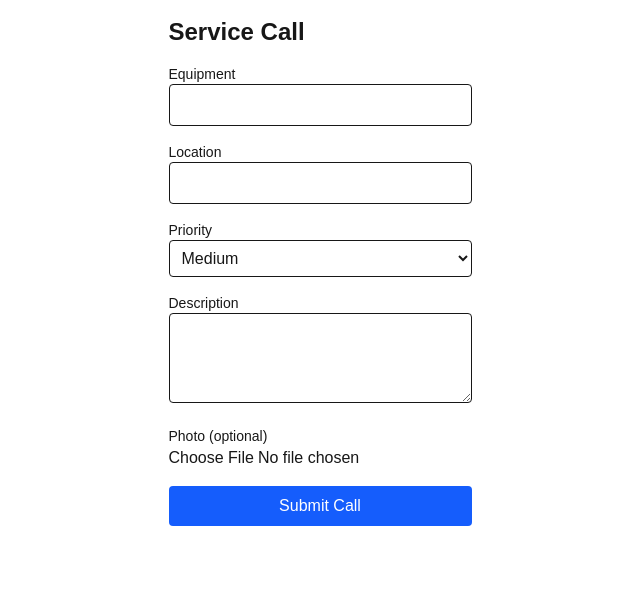
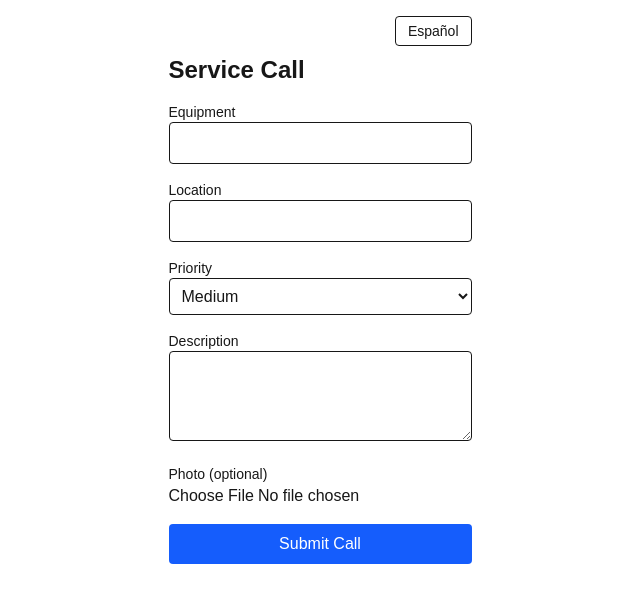
Before and after one commit to erieboatr/qrcall-app, a Next.js app: page /call in a window 1280 px wide. Shown: the top 602 px of the page, without its empty margins (320-960 px from the left). Built offline with nearby package versions, Linux system fonts and the light colour scheme; no server answers.

Commit message:
Add English/Spanish toggle to form

```diff
--- a/app/call/page.tsx
+++ b/app/call/page.tsx
@@ -4,8 +4,44 @@ import { Suspense, useState, useEffect } from 'react'
 import { useSearchParams } from 'next/navigation'
 import { supabase } from '@/lib/supabase'
 
+const translations = {
+  en: {
+    title: 'Service Call',
+    equipment: 'Equipment',
+    location: 'Location',
+    priority: 'Priority',
+    description: 'Description',
+    photo: 'Photo (optional)',
+    submit: 'Submit Call',
+    submitting: 'Submitting...',
+    successTitle: 'Call Submitted',
+    successMsg: 'A technician has been notified.',
+    critical: 'Critical',
+    high: 'High',
+    medium: 'Medium',
+    low: 'Low',
+  },
+  es: {
+    title: 'Llamada de Servicio',
+    equipment: 'Equipo',
+    location: 'Ubicación',
+    priority: 'Prioridad',
+    description: 'Descripción',
+    photo: 'Foto (opcional)',
+    submit: 'Enviar Llamada',
+    submitting: 'Enviando...',
+    successTitle: 'Llamada Enviada',
+    successMsg: 'Se ha notificado a un técnico.',
+    critical: 'Crítico',
+    high: 'Alto',
+    medium: 'Medio',
+    low: 'Bajo',
+  },
+}
+
 function CallForm() {
   const searchParams = useSearchParams()
+  const [lang, setLang] = useState<'en' | 'es'>('en')
   const [equip, setEquip] = useState('')
   const [loc, setLoc] = useState('')
   const [priority, setPriority] = useState('Medium')
@@ -13,6 +49,8 @@ function CallForm() {
   const [photo, setPhoto] = useState<File | null>(null)
   const [loading, setLoading] = useState(false)
   const [submitted, setSubmitted] = useState(false)
+
+  const t = translations[lang]
 
   useEffect(() => {
     setEquip(searchParams.get('equip') || '')
@@ -26,7 +64,7 @@ function CallForm() {
     let photoUrl = null
     if (photo) {
       const fileName = `${Date.now()}-${photo.name}`
-      const { data, error } = await supabase.storage
+      const { error } = await supabase.storage
         .from('call-photos')
         .upload(fileName, photo)
       if (!error) {
@@ -44,6 +82,7 @@ function CallForm() {
       description,
       photo_url: photoUrl,
       status: 'Open',
+      language: lang,
     })
 
     setLoading(false)
@@ -54,18 +93,28 @@ function CallForm() {
   if (submitted) {
     return (
       <div className="p-6 text-center">
-        <h1 className="text-2xl font-bold text-green-600">Call Submitted</h1>
-        <p className="mt-2">A technician has been notified.</p>
+        <h1 className="text-2xl font-bold text-green-600">{t.successTitle}</h1>
+        <p className="mt-2">{t.successMsg}</p>
       </div>
     )
   }
 
   return (
     <div className="max-w-md mx-auto p-4">
-      <h1 className="text-2xl font-bold mb-4">Service Call</h1>
+      <div className="flex justify-end mb-2">
+        <button
+          type="button"
+          onClick={() => setLang(lang === 'en' ? 'es' : 'en')}
+          className="text-sm px-3 py-1 border rounded"
+        >
+          {lang === 'en' ? 'Español' : 'English'}
+        </button>
+      </div>
+
+      <h1 className="text-2xl font-bold mb-4">{t.title}</h1>
       <form onSubmit={handleSubmit} className="space-y-4">
         <div>
-          <label className="block text-sm font-medium">Equipment</label>
+          <label className="block text-sm font-medium">{t.equipment}</label>
           <input
             className="w-full border rounded p-2"
             value={equip}
@@ -74,7 +123,7 @@ function CallForm() {
           />
         </div>
         <div>
-          <label className="block text-sm font-medium">Location</label>
+          <label className="block text-sm font-medium">{t.location}</label>
           <input
             className="w-full border rounded p-2"
             value={loc}
@@ -82,20 +131,20 @@ function CallForm() {
           />
         </div>
         <div>
-          <label className="block text-sm font-medium">Priority</label>
+          <label className="block text-sm font-medium">{t.priority}</label>
           <select
             className="w-full border rounded p-2"
             value={priority}
             onChange={(e) => setPriority(e.target.value)}
           >
-            <option>Critical</option>
-            <option>High</option>
-            <option>Medium</option>
-            <option>Low</option>
+            <option value="Critical">{t.critical}</option>
+            <option value="High">{t.high}</option>
+            <option value="Medium">{t.medium}</option>
+            <option value="Low">{t.low}</option>
           </select>
         </div>
         <div>
-          <label className="block text-sm font-medium">Description</label>
+          <label className="block text-sm font-medium">{t.description}</label>
           <textarea
             className="w-full border rounded p-2"
             value={description}
@@ -104,7 +153,7 @@ function CallForm() {
           />
         </div>
         <div>
-          <label className="block text-sm font-medium">Photo (optional)</label>
+          <label className="block text-sm font-medium">{t.photo}</label>
           <input
             type="file"
             accept="image/*"
@@ -116,7 +165,7 @@ function CallForm() {
           disabled={loading}
           className="w-full bg-blue-600 text-white py-2 rounded font-medium"
         >
-          {loading ? 'Submitting...' : 'Submit Call'}
+          {loading ? t.submitting : t.submit}
         </button>
       </form>
     </div>
```
